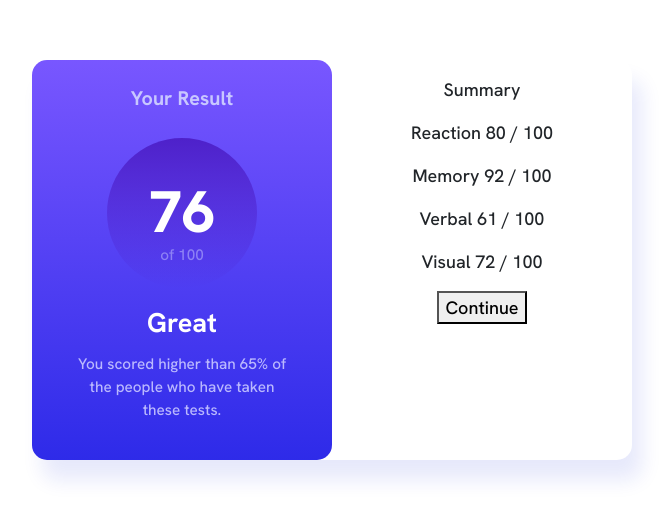
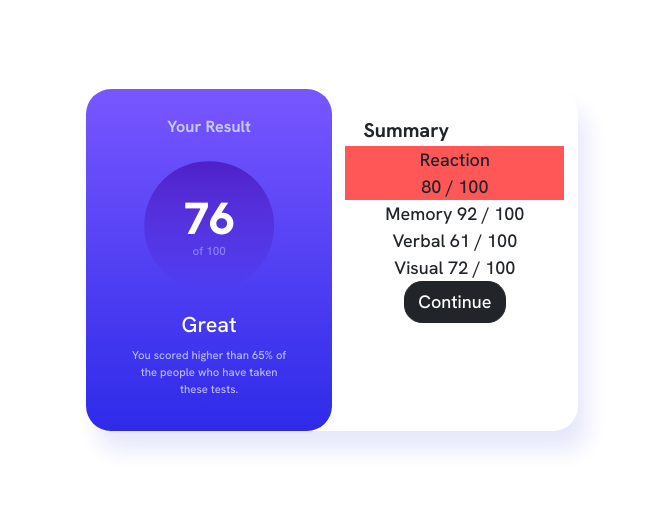
Before and after one commit to NoraLili/results-summary-component, a plain HTML site: page index.html in a window 1280 px wide. Shown: the part 140-658 px from the top of the page, without its empty margins (308-980 px from the left). Drawn offline with nearby package versions, Linux system fonts and the light colour scheme.

Commit message:
Updated responsibility
With rem instead of px

```diff
--- a/css/style.css
+++ b/css/style.css
@@ -1,7 +1,10 @@
+html {
+    font-size: 18px;
+}
+
 body {
     margin: auto;
     font-family: 'Hanken Grotesk';
-    font-size: 18px;
     text-align: center;
     display: flex;
     justify-content: center;
@@ -9,42 +12,35 @@ body {
     min-height: 100vh;
 }
 
+p {
+    margin-bottom: 0rem;
+}
+
 .div-element-big {
-    border-radius: 15px;
+    border-radius: 25px;
     box-shadow: 10px 20px 20px hsla(234, 85%, 45%, 0.1);
     margin: 0 !important;
     max-height: 100vh;
-    height: 400px;
-    width: 600px;
+    height: 19rem;
+    width: 27.3rem;
 }
 
 .div-element-blue {
     background: linear-gradient(180deg, hsl(252, 100%, 67%), hsl(241, 81%, 54%));
-    border-radius: 15px;
-    height: 400px;
+    border-radius: 25px;
+    height: 100%;
     max-height: 100vh;
+    position: relative;
+}
+
+.position-absolute {
+    position: absolute;
+    left: 50%;
+    transform: translate(-50%, -50%);
 }
 
 .div-element-white {
     max-height: 100vh;
-}
-
-@media (max-width: 575.98px) {
-    body {
-        width: 100%;
-        margin: 0;
-        align-items: flex-start !important;
-    }
-
-    .div-element-big {
-        border-radius: 0;
-        box-shadow: none;
-    }
-
-    .div-element-blue {
-        background: linear-gradient(180deg, hsl(252, 100%, 67%), hsl(241, 81%, 54%));
-        border-radius: 0 0 15px 15px;
-    }
 }
 
 .medium-font {
@@ -72,52 +68,53 @@ body {
     --dark-gray-blue: hsl(224, 30%, 27%);
 }
 
+.str-your-result {
+    color: hsl(241, 100%, 89%);
+    font-size: 0.9rem;
+    top: 11%;
+}
+
 .circle {
     background: linear-gradient(180deg, hsla(256, 72%, 46%, 1), hsla(241, 72%, 46%, 0));
     border-radius: 50%;
-    width: 150px;
-    height: 150px;
-    margin: auto;
-    position: relative;
-}
-
-.centered {
-    position: absolute;
-    top: 50%;
-    left: 50%;
-    transform: translate(-50%, -50%);
-    height: 65%;
-}
-
-.str-your-result {
-    color: hsl(241, 100%, 89%);
-    font-size: 110%;
+    width: 7.2rem;
+    height: 7.2rem;
+    top: 40%;
 }
 
 .number-your-result {
-    position: absolute;
-    top: 50%;
-    left: 50%;
-    transform: translate(-50%, -50%);
-    font-size: 325%;
+    font-size: 2.5rem;
+    top: 45%;
 }
 
 .str-of-100 {
-    font-size: 85%;
+    font-size: 0.65rem;
     color: hsl(241, 100%, 89%, 0.5);
-    margin-top: 80px;
+    top: 70%;
 }
 
 .str-great {
-    font-size: 150%;
-    margin: 15px;
-    margin-bottom: 10px;
+    font-size: 1.2rem;
+    top: 69%;
 }
 
 .str-rating {
-    font-size: 85%;
+    font-size: 0.63rem;
     color: hsl(241, 100%, 89%, 0.9);
-    margin: 0px 25px 25px 25px;
+    top: 83%;
+    width: 100%;
+    padding: 0rem 2.5rem;
+}
+
+.str-summary {
+    text-align: left;
+    padding-top: 1.5rem;
+    padding-left: 1rem;
+    font-size: 1.1rem;
+}
+
+.reaction-div {
+    background-color: hsl(0, 100%, 67%);
 }
 
 .attribution {
@@ -127,6 +124,44 @@ body {
 
 .attribution a {
     color: hsl(228, 45%, 44%);
+}
+
+@media (max-width: 575.98px) {
+    body {
+        align-items: flex-start !important;
+    }
+
+    .div-element-big {
+        border-radius: 0rem;
+        box-shadow: none;
+    }
+
+    .div-element-blue {
+        border-radius: 0px 0px 25px 25px;
+        /* height:95%; */
+    }
+
+    .str-your-result {
+        font-size: 0.9rem;
+    }
+
+    .circle {
+        width: 7.8rem;
+        height: 7.8rem;
+    }
+
+    .number-your-result {
+        font-size: 2.8rem;
+    }
+
+    .str-of-100 {
+        font-size: 0.85rem;
+        top: 75%;
+    }
+
+    .str-rating {
+        font-size: 0.9rem;
+    }
 }
 
 /* Font by using the local font files */
--- a/index.html
+++ b/index.html
@@ -15,22 +15,24 @@
 
 <body>
   <div class="row div-element-big">
-    <div class="col-12 col-sm-6 div-element-blue p-3">
-      <p class="str-your-result bold p-2">Your Result</p>
-      <div class="circle">
-        <div class="centered">
-          <p class="number-your-result extra-bold text-white mb-0">76</p>
-          <p class="str-of-100">of 100</p>
+    <div class="col-12 col-sm-6 div-element-blue">
+      <p class="str-your-result position-absolute bold">Your Result</p>
+      <div class="circle position-absolute">
+        <p class="number-your-result position-absolute extra-bold text-white">76</p>
+        <p class="str-of-100 position-absolute">of 100</p>
+      </div>
+      <div>
+        <p class="str-great position-absolute text-white">Great</p>
+        <p class="str-rating position-absolute medium-font">You scored higher than 65% of the people who have taken these tests.</p>
+      </div>
+    </div>
+    <div class="col-12 col-sm-6 div-element-white">
+      <p class="str-summary bold">Summary</p>
+      <div>
+        <div class="reaction-div">
+          <p>Reaction</p>
+          <p>80 / 100</p>
         </div>
-      </div>
-      <p class="str-great bold text-white">Great</p>
-      <p class="str-rating medium-font">You scored higher than 65% of the people who have taken these tests.</p>
-    </div>
-    <div class="col-12 col-sm-6 div-element-white p-3">
-      <p>Summary</p>
-      <div>
-        <p>Reaction
-          80 / 100</p>
         <p>Memory
           92 / 100</p>
         <p>Verbal
@@ -38,7 +40,7 @@
         <p>Visual
           72 / 100</p>
       </div>
-      <button>Continue</button>
+      <button role="button" class="btn btn-dark rounded-4">Continue</button>
     </div>
   </div>
 
```
